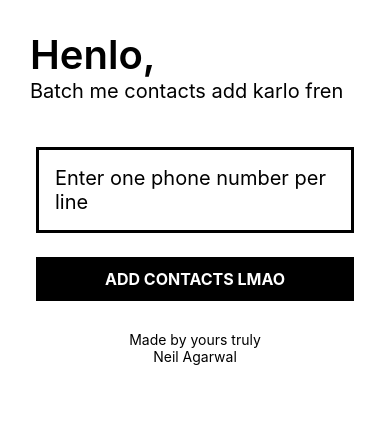
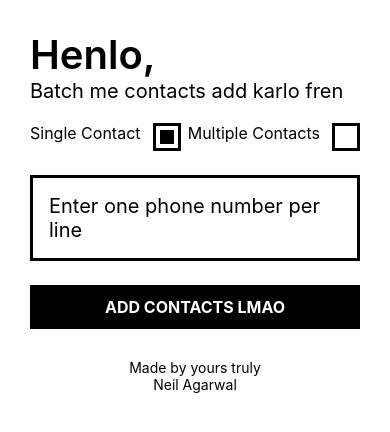
Before and after one commit to regalstreak/henlo, a React Native app: screen / in a window 390 px wide. Shown: the top 432 px of the page. Built offline with nearby package versions, Linux system fonts and the light colour scheme; what react-native would draw is missing.

Commit message:
src: Single or Multiple contacts

```diff
--- /dev/null
+++ b/src/library/components/CheckBoxSwitch.js
@@ -0,0 +1,87 @@
+import React from 'react';
+import { View, StyleSheet, TouchableOpacity, Text } from 'react-native';
+
+export default class CheckBoxSwitch extends React.Component {
+
+    constructor(props) {
+        super(props);
+        this.state = {
+            contactOption: true,
+        };
+    }
+
+    _handleContactPress = () => {
+        this.setState({ contactOption: !this.state.contactOption },
+            () => {
+                if (this.props.onChange) {
+                    if (this.state.contactOption) {
+                        this.props.onChange('single');
+                    } else {
+                        this.props.onChange('multiple');
+                    }
+                }
+            });
+    }
+
+    render() {
+
+        let checkBox, checkBoxInvert;
+
+        if (this.state.contactOption) {
+            checkBox = <View style={styles.checkedView} />;
+            checkBoxInvert = <View />;
+        } else {
+            checkBox = <View />;
+            checkBoxInvert = <View style={styles.checkedView} />;
+        }
+
+        return (
+            <View style={styles.container}>
+                <View style={styles.optionContainer}>
+                    <Text style={styles.text}>
+                        Single Contact
+                </Text>
+                    <TouchableOpacity disabled={this.state.contactOption} style={styles.checkboxContainer} onPress={this._handleContactPress}>
+                        {checkBox}
+                    </TouchableOpacity>
+                </View>
+                <View style={styles.optionContainer}>
+                    <Text style={styles.text}>
+                        Multiple Contacts
+                </Text>
+
+                    <TouchableOpacity disabled={!this.state.contactOption} style={styles.checkboxContainer} onPress={this._handleContactPress}>
+                        {checkBoxInvert}
+                    </TouchableOpacity>
+                </View>
+            </View>
+        );
+    }
+}
+
+const styles = StyleSheet.create({
+    container: {
+        flexDirection: 'row',
+        justifyContent: 'space-between',
+    },
+    optionContainer: {
+        flexDirection: 'row',
+    },
+    checkboxContainer: {
+        borderColor: 'black',
+        borderWidth: 3,
+        width: 28,
+        height: 28,
+        alignItems: 'center',
+        justifyContent: 'center',
+    },
+    checkedView: {
+        backgroundColor: 'black',
+        width: 14,
+        height: 14,
+    },
+    text: {
+        fontSize: 16,
+        marginRight: 12,
+    },
+});
--- /dev/null
+++ b/src/library/components/Footer.js
@@ -0,0 +1,26 @@
+import React from 'react';
+import { View, Text, StyleSheet } from 'react-native';
+
+export default () => {
+    return (
+        <View style={styles.madeByContainer}>
+
+            <Text style={styles.madeByText}>
+                Made by yours truly
+            </Text>
+            <Text style={styles.madeByText}>
+                Neil Agarwal
+            </Text>
+        </View>
+    );
+};
+
+const styles = StyleSheet.create({
+    madeByContainer: {
+        marginTop: 30,
+        alignItems: 'center',
+    },
+    madeByText: {
+
+    },
+});
--- /dev/null
+++ b/src/library/components/Header.js
@@ -0,0 +1,32 @@
+import React from 'react';
+import { View, Text, StyleSheet } from 'react-native';
+
+export default () => {
+    return (
+        <View style={styles.henloContainer}>
+        <Text style={styles.henlo}>
+            Henlo,
+        </Text>
+        <Text style={styles.henloText}>
+            Batch me contacts add karlo fren
+        </Text>
+    </View>
+    );
+};
+
+const styles = StyleSheet.create({
+    henloContainer: {
+        marginTop: 30,
+        marginBottom: 20,
+    },
+    mainContainer: {
+        marginHorizontal: 6,
+    },
+    henlo: {
+        fontSize: 40,
+        fontWeight: '600',
+    },
+    henloText: {
+        fontSize: 20,
+    },
+});
--- a/src/screens/main/Main.js
+++ b/src/screens/main/Main.js
@@ -1,14 +1,13 @@
 import React from 'react';
 import {
-    PermissionsAndroid,
-    View,
-    TextInput,
-    Text,
-    StyleSheet,
-    TouchableOpacity,
+    PermissionsAndroid, View, TextInput, Text, StyleSheet, TouchableOpacity,
 } from 'react-native';
 
 import Contacts from 'react-native-contacts';
+
+import Footer from '../../library/components/Footer';
+import Header from '../../library/components/Header';
+import CheckBoxSwitch from '../../library/components/CheckBoxSwitch';
 
 export default class Main extends React.Component {
 
@@ -17,6 +16,7 @@ export default class Main extends React.Component {
         this.state = {
             contacts: null,
             contactNumbers: '',
+            contactOption: 'single',
         };
     }
 
@@ -31,14 +31,14 @@ export default class Main extends React.Component {
                 message: 'This app wanna view yer contacts',
             }
         ).then(() => {
-            // Contacts.getAll((err, contacts) => {
-            //     if (err === "denied") {
-            //         // error
-            //     } else {
-            //         console.log(contacts);
-            //         this.setState({ contacts });
-            //     }
-            // });
+            /* Contacts.getAll((err, contacts) => {
+                 if (err === "denied") {
+                     // error
+                 } else {
+                     console.log(contacts);
+                     this.setState({ contacts });
+                 }
+             }); */
         });
         PermissionsAndroid.request(
             PermissionsAndroid.PERMISSIONS.WRITE_CONTACTS, {
@@ -55,10 +55,28 @@ export default class Main extends React.Component {
 
     _addContactsPressed = () => {
         let ourContactNumbers = this.state.contactNumbers.split('\n');
+        let newPerson;
 
+        if (this.state.contactOption === 'single') {
+            newPerson = {
+                note: 'henloContact',
+                givenName: 'aaaa_' + 'contact',
+                phoneNumbers: [],
+            };
+            ourContactNumbers.forEach((currentNumber, index) => {
+                newPerson.phoneNumbers.push({
+                    label: 'mobile',
+                    number: currentNumber,
+                });
+            });
 
+            Contacts.addContact(newPerson, (err) => {
+                if (err) { throw err; }
+            });
+
+        } else if (this.state.contactOption === 'multiple') {
             ourContactNumbers.forEach((currentNumber, index) => {
-            let newPerson = {
+                newPerson = {
                     note: 'henloContact',
                     phoneNumbers: [{
                         label: 'mobile',
@@ -70,40 +88,30 @@ export default class Main extends React.Component {
                 Contacts.addContact(newPerson, (err) => {
                     if (err) { throw err; }
                 });
+
             });
+        } else {
+            console.log('CONTACT OPTION ERROR');
         }
 
 
+    }
 
-    /* <FlatList
-        data={this.state.contacts}
-        renderItem={({ item }) => (
-            <View>
-                <Text >
-                    Name: {`${item.givenName} `} Surname: {item.familyName}
-                </Text>
-                {item.phoneNumbers.map(phone => (
-                    <Text >{phone.label} : {phone.number}</Text>
-                ))}
-            </View>
-        )}
-        //Setting the number of column
-        numColumns={1}
-        keyExtractor={(item, index) => index}
-    /> */
+    _getContactOption = (contactOption) => {
+        this.setState({ contactOption });
+    }
 
 
     render() {
+
         return (
-            <View >
-                <View style={styles.henloContainer}>
-                    <Text style={styles.henlo}>
-                        Henlo,
-                    </Text>
-                    <Text style={styles.henloText}>
-                        Batch me contacts add karlo fren
-                    </Text>
-                </View>
+            <View style={styles.container} >
+
+                <Header />
+
+                <View style={styles.mainContainer}>
+
+                    <CheckBoxSwitch onChange={this._getContactOption} />
 
                     <TextInput
                         style={styles.addContactText}
@@ -111,8 +119,8 @@ export default class Main extends React.Component {
                         placeholder={'Enter one phone number per line'}
                         value={this.state.contactNumbers}
                         multiline={true}
-                // keyboardType={"numeric"}
                     />
+
                     <TouchableOpacity
                         style={styles.buttonStyle}
                         onPress={this._addContactsPressed}
@@ -123,15 +131,11 @@ export default class Main extends React.Component {
                             style={styles.buttonTextStyle}
                         >ADD CONTACTS LMAO</Text>
                     </TouchableOpacity>
-                <View style={styles.madeByContainer}>
 
-                    <Text
-                        style={styles.madeByText}
-                    >Made by yours truly</Text>
-                    <Text
-                        style={styles.madeByText}
-                    >Neil Agarwal</Text>
+                    <Footer />
+
                 </View>
+
             </View>
         );
     }
@@ -139,18 +143,19 @@ export default class Main extends React.Component {
 
 
 const styles = StyleSheet.create({
+    container: {
+        marginHorizontal: 30,
+    },
     addContactText: {
         borderWidth: 3,
         borderColor: 'black',
         marginVertical: 24,
-        marginHorizontal: 36,
         padding: 16,
         fontSize: 20,
         borderRadius: 0,
     },
     buttonStyle: {
         backgroundColor: 'black',
-        marginHorizontal: 36,
         padding: 12,
         justifyContent: 'center',
         alignItems: 'center',
@@ -160,23 +165,18 @@ const styles = StyleSheet.create({
         fontSize: 16,
         fontWeight: '700',
     },
-    madeByContainer: {
-        marginTop: 30,
+
+    checkboxContainer: {
+        borderColor: 'black',
+        borderWidth: 3,
+        width: 28,
+        height: 28,
         alignItems: 'center',
+        justifyContent: 'center',
     },
-    madeByText: {
-
-    },
-    henloContainer: {
-        marginHorizontal: 30,
-        marginTop: 30,
-        marginBottom: 20,
-    },
-    henlo: {
-        fontSize: 40,
-        fontWeight: '600',
-    },
-    henloText: {
-        fontSize: 20,
+    checkedView: {
+        backgroundColor: 'black',
+        width: 14,
+        height: 14,
     },
 });
```
Lines whose indentation alone changed are shown as unchanged.
